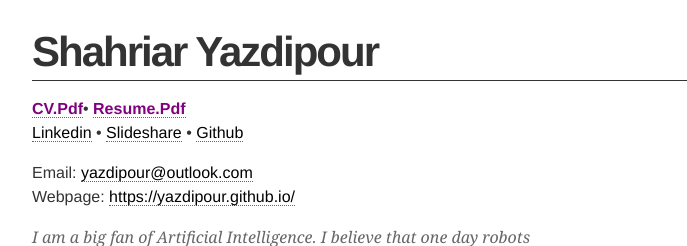
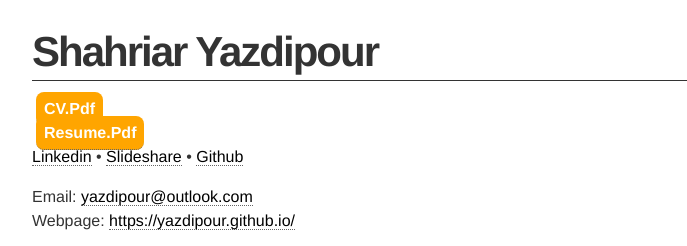
Before and after one commit to yazdipour/documents, a plain HTML site: page index.html in a window 1280 px wide. Shown: the top 246 px of the page, 208-895 px from the left. Drawn offline with Linux system fonts and the light colour scheme.

Commit message:
Add Btn Style

```diff
--- a/index.html
+++ b/index.html
@@ -93,6 +93,14 @@
                 color: #e8e7e3 !important;
             }
 
+            .btn{
+                background: orange;
+                color: white;
+                font-weight: 600;
+                padding: 8px;
+                border-radius: 8px;
+                margin: 4px;
+            }
         </style>
         <style type="text/css">
             * {
@@ -220,8 +228,9 @@
             <div id="contact-info" class="vcard">
                 <h1 class="fn">Shahriar Yazdipour</h1>
                 <p class="link">
-                    <a target="_blank" href="./CV/cv.pdf" style="color:purple;font-weight: 600;">CV.Pdf</a>•
-                    <a target="_blank" href="https://github.com/yazdipour/documents/tree/master/Resume" style="color:purple;font-weight: 600;">Resume.Pdf</a>
+                    <a target="_blank" href="./CV/cv.pdf" class="btn">CV.Pdf</a>
+                    <br>
+                    <a target="_blank" href="https://github.com/yazdipour/documents/tree/master/Resume" class="btn">Resume.Pdf</a>
                     <br>
                     <a target="_blank" href="https://www.linkedin.com/in/yazdipour/">Linkedin</a> •
                     <a target="_blank" href="https://www.slideshare.net/ShahriarYazdipour">Slideshare</a> •
```
